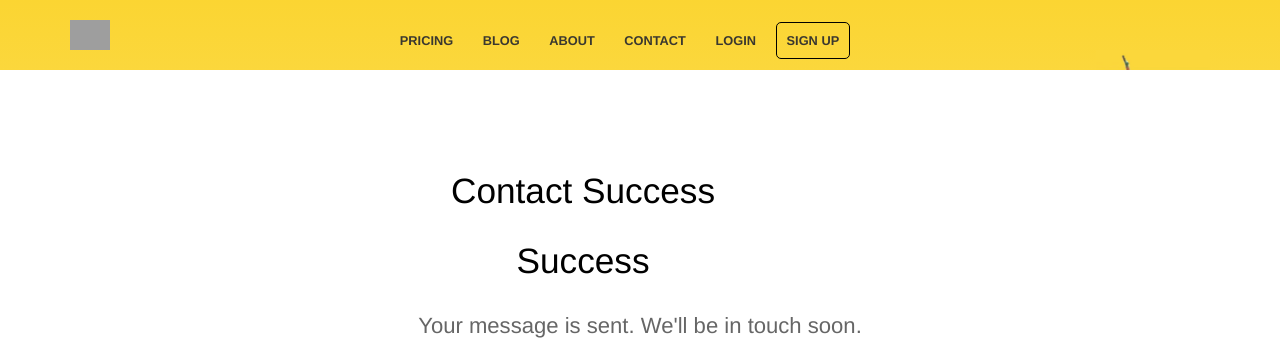
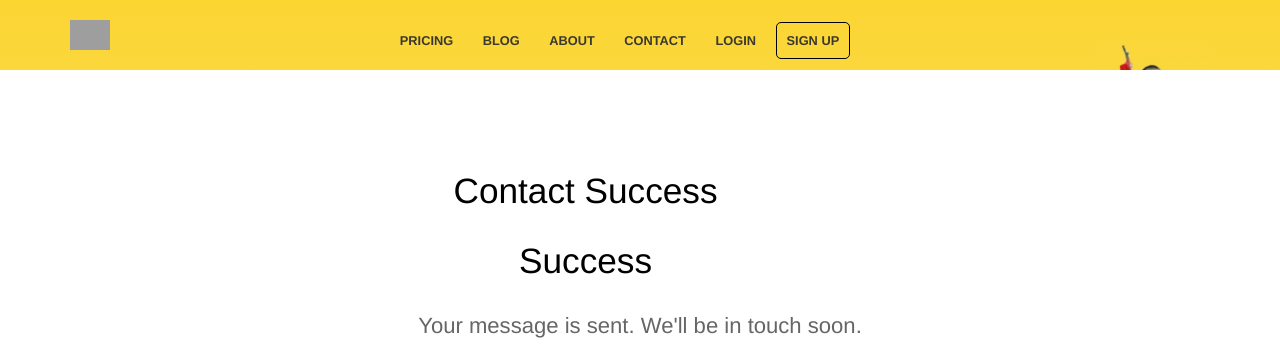
Before and after one commit to sujayadkesar/govardhana, a Jekyll site: the page built from contact-success.html, in a window 1280 px wide. Shown: the top 363 px of the page. Built offline with Jekyll 4.4.1, drawn with Linux system fonts in a browser that asks for light colours; grey boxes are pictures that could not be loaded.

Commit message:
<img src="{{ site.baseurl }}/images/guru1.jpeg" style="width:10%; height:auto; float:right; margin-top: -10px; margin-left: -5px;">

```diff
--- a/_layouts/default.html
+++ b/_layouts/default.html
@@ -28,8 +28,8 @@
 					  <img src="{{ site.baseurl }}/images/logo.png" alt="Hydra Logo" style="width: 10%; height: auto;" />
 					</a>
 				  </div>
-				  <img src="{{ site.baseurl }}/images/guru1.jpeg" style="width:10%; height:auto; float:right;">
-				<!-- <div class="company-name"><a href="{{ site.baseurl }}/"><img src="{{ site.baseurl }}/images/logo.png" alt="Hydra Logo" width="95" height="33" /></a></div> -->
+				  <img src="{{ site.baseurl }}/images/guru1.jpeg" style="width:10%; height:auto; float:right; margin-top: -10px; margin-left: -5px;">
+				  <!-- <div class="company-name"><a href="{{ site.baseurl }}/"><img src="{{ site.baseurl }}/images/logo.png" alt="Hydra Logo" width="95" height="33" /></a></div> -->
 				{% include navigation.html %}
 			</div>
 		</header>
```
